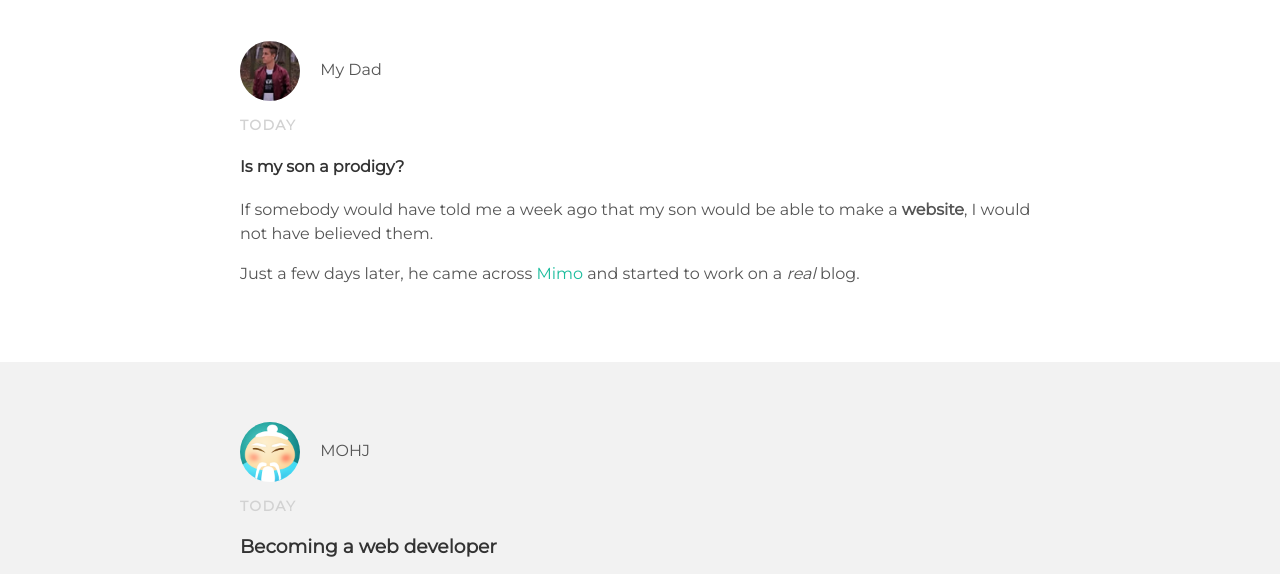
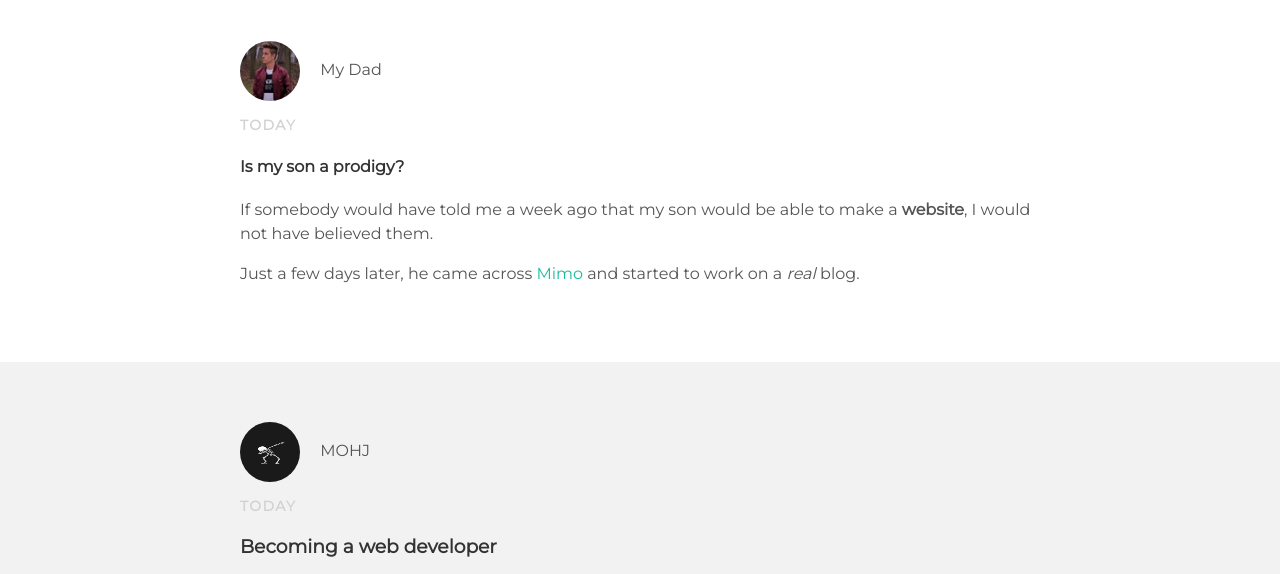
Before and after one commit to MOHJ7/MOHJ7.github.io, a plain HTML site: page index.html in a window 1280 px wide. Shown: the part 169-743 px from the top of the page. Drawn offline with Linux system fonts and the light colour scheme.

Commit message:
Update index.html

```diff
--- a/index.html
+++ b/index.html
@@ -43,7 +43,7 @@
       <div class="post-container">
 
           <div class="post">
-            <div class="post-author"><img src="me.png">
+            <div class="post-author"><img src="me.jpg">
                 <span>MOHJ</span>
             </div>
 
```
